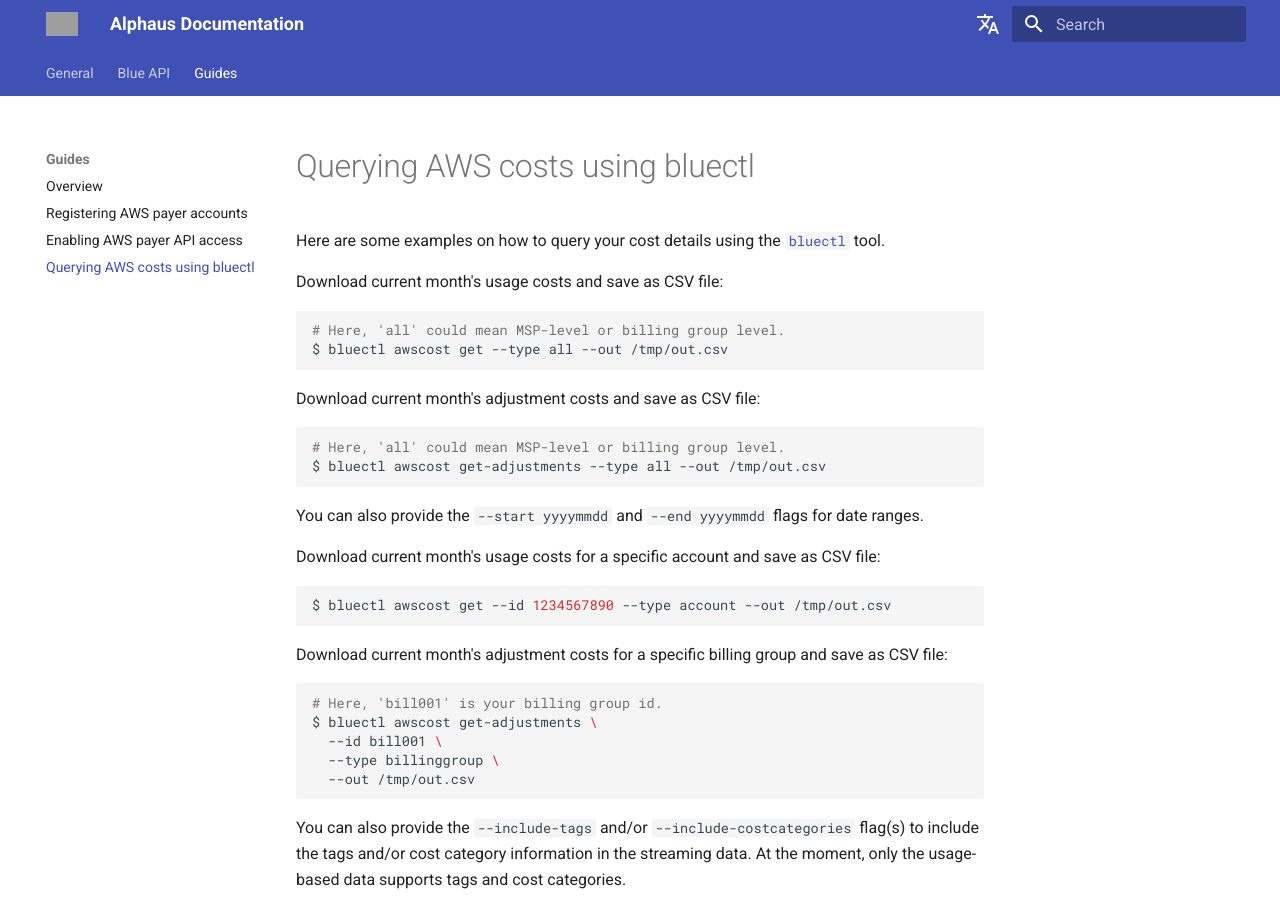
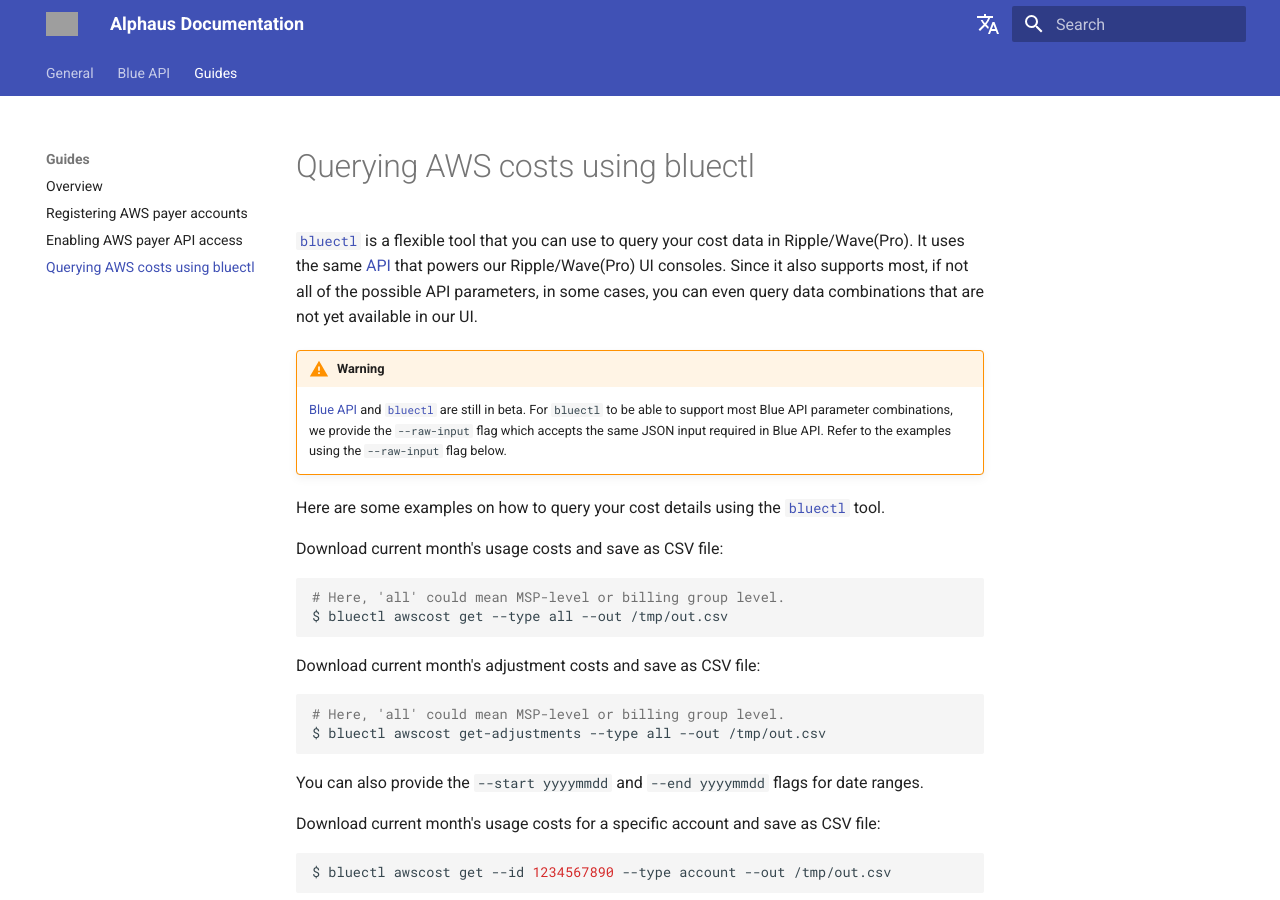
Before and after one commit to alphauslabs/tmpdocs, an MkDocs documentation site: the page built from docs/guides/aws-query-costs.md, in a window 1280 px wide and 900 px high. Built offline with MkDocs 1.6.1 and Material for MkDocs 9.7.7, drawn with Linux system fonts in a browser that asks for light colours; comment, search, counter and statistics services are not loaded; grey boxes are pictures that could not be loaded.

Commit message:
docs: query cotss

```diff
--- a/docs/guides/aws-query-costs.md
+++ b/docs/guides/aws-query-costs.md
@@ -1,4 +1,9 @@
 # Querying AWS costs using bluectl
+
+[`bluectl`](https://alphauslabs.github.io/docs/blueapi/bluectl/) is a flexible tool that you can use to query your cost data in Ripple/Wave(Pro). It uses the same [API](https://alphauslabs.github.io/blueapidocs/) that powers our Ripple/Wave(Pro) UI consoles. Since it also supports most, if not all of the possible API parameters, in some cases, you can even query data combinations that are not yet available in our UI.
+
+!!! warning
+    [Blue API](https://alphauslabs.github.io/blueapidocs/) and [`bluectl`](https://alphauslabs.github.io/docs/blueapi/bluectl/) are still in beta. For `bluectl` to be able to support most Blue API parameter combinations, we provide the `--raw-input` flag which accepts the same JSON input required in Blue API. Refer to the examples using the `--raw-input` flag below.
 
 Here are some examples on how to query your cost details using the [`bluectl`](https://alphauslabs.github.io/docs/blueapi/bluectl/) tool.
 
```
